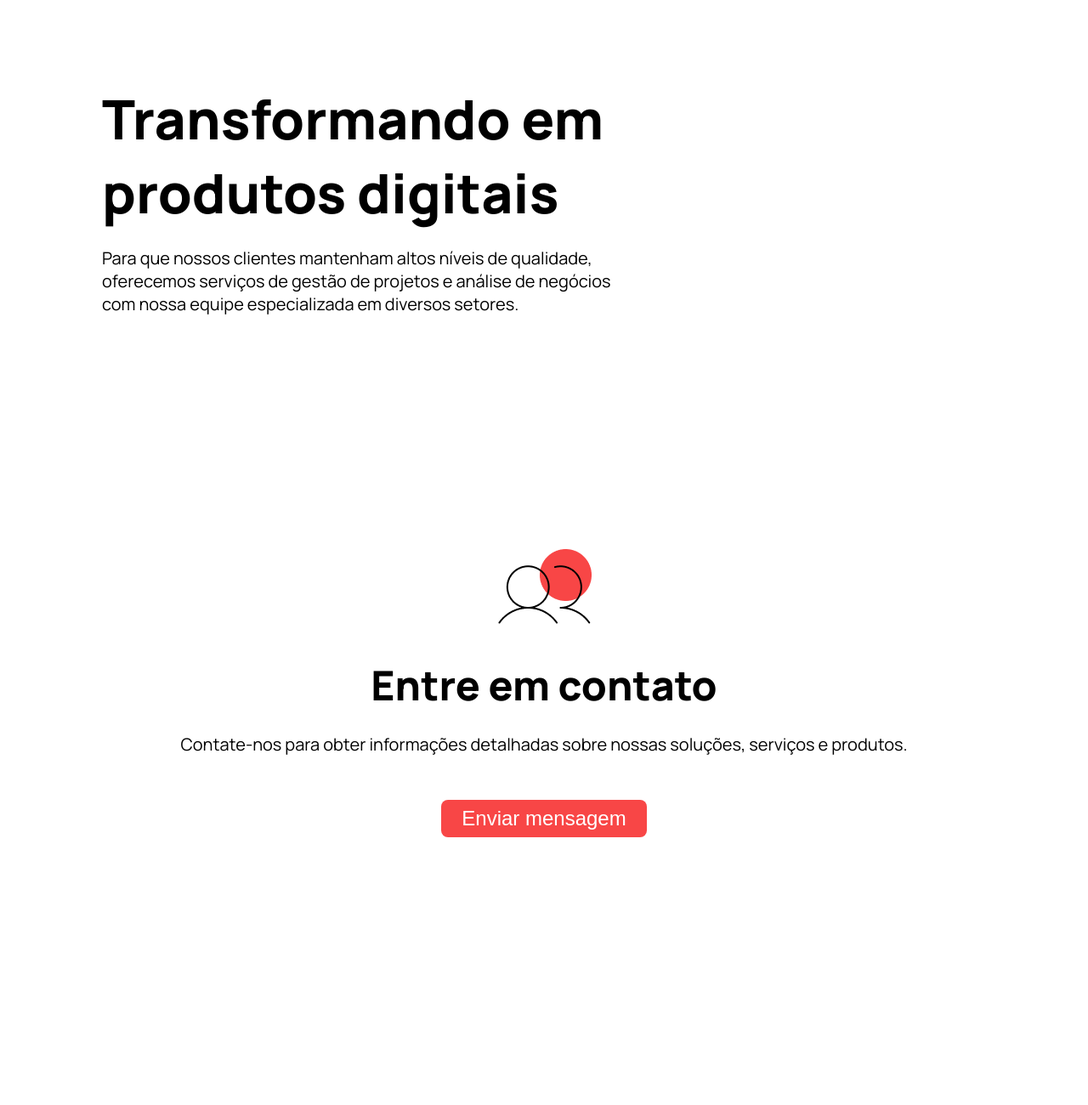
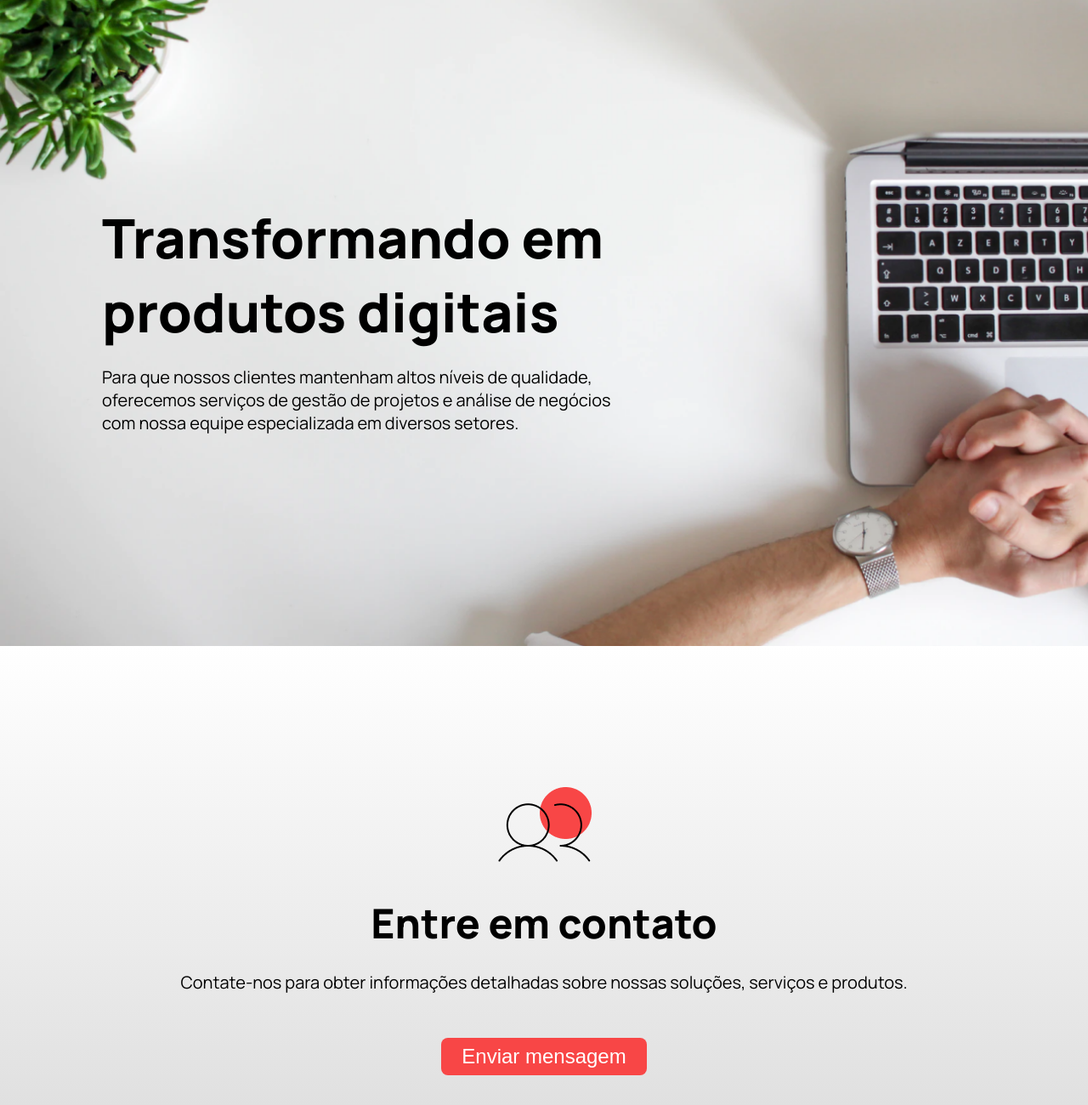
Before and after one commit to odiogorodriigues/Landing-Page---Responsividade, a plain HTML site: page index.html in a window 1280 px wide. Shown: the whole page at 85% size. Before the commit the page ends 1145 px from the top, so only its background shows below. Drawn offline with Linux system fonts and the light colour scheme.

Commit message:
Fundos e Gradientes

```diff
--- a/index.html
+++ b/index.html
@@ -26,7 +26,7 @@
                 </div>
             </section>
 
-            <section class="container">
+            <section class="container background-gradient">
                 <img src="./assets/user.png" alt="user" />
                 <h2 class="contact-title">Entre em contato</h2>
                 <p>
--- a/styles.css
+++ b/styles.css
@@ -39,7 +39,10 @@ p {
 
 #presentation-container {
     padding: 2.5rem 7.5rem;
-    height: 50vh;
+    height: 85vh;
+    background-image: url(/assets/background.png);
+    background-repeat: no-repeat;
+    background-size: cover;
 }
 
 #presentation {
@@ -64,3 +67,7 @@ p {
 .container > button {
     margin-top: 2rem;
 }
+
+.background-gradient {
+    background: linear-gradient(180deg, #fff, #d9d9d9);
+}
```
